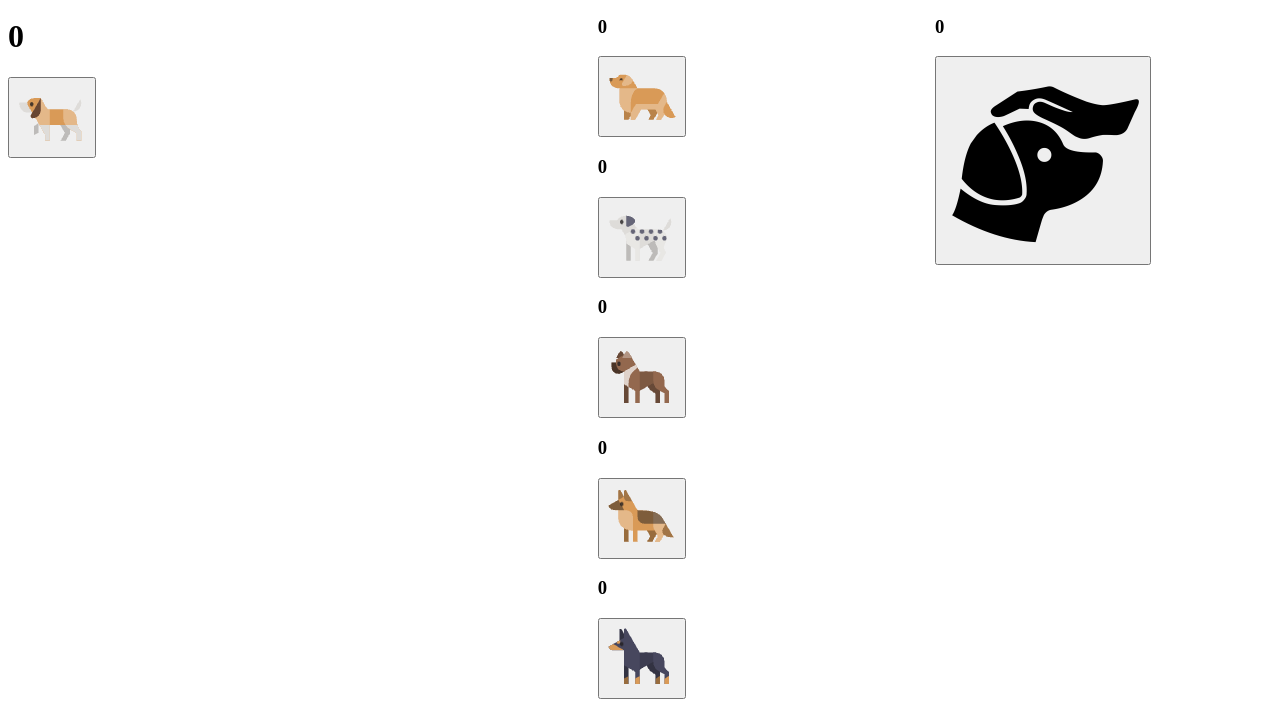
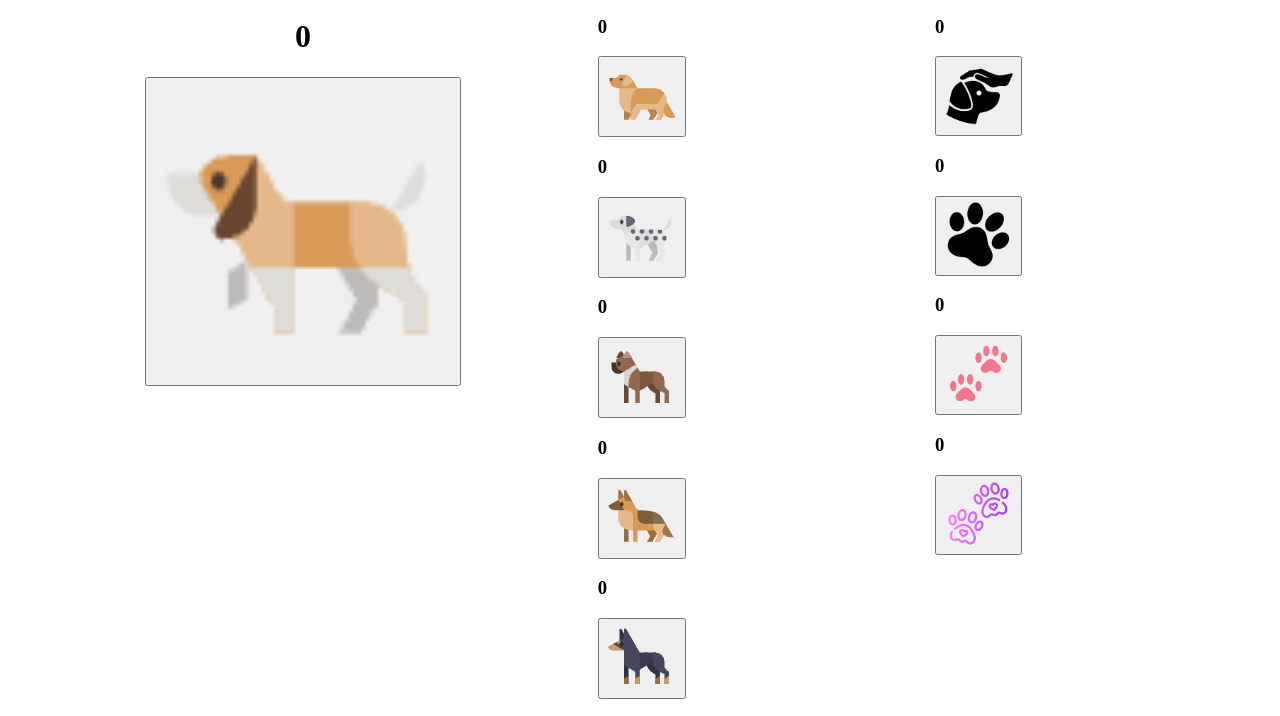
Before and after one commit to Tracey26/Pet-the-Puppy, a plain HTML site: page index.html in a window 1280 px wide. Shown: the part 100-816 px from the top of the page. Drawn offline with Linux system fonts and the light colour scheme.

Commit message:
Added Pupgrades

```diff
--- a/game.js
+++ b/game.js
@@ -6,3 +6,11 @@ let points = 0
                 pointsTracker.innerText = points + 'Pet Points'
 
             }
+
+function pupgrades () {
+
+function gameLoop(){
+    points=points + (0.2 * pets)
+    pointsTracker.innerText = points.toFixed(2) + 'Pet Points'
+}
+}
--- a/index.html
+++ b/index.html
@@ -22,17 +22,17 @@
             <h1>Pupgrades</h1>
         </div>
 
-        <div class="clicker">
+        <div class="clicker center">
             <h1 id="pointsTracker">0</h1>
             <button onclick="increasePoints()">
-            <img src="/images/dogs/scenthound_dog (1).png" alt="ScentHound Dog" id="scentdog">
+            <img src="/images/dogs/scenthound_dog (1).png" alt="ScentHound Dog" id="scentdog" height="300px">
 
             </button>
         </div>
 
         <script src="game.js"></script>
 
-        <div class="dogs">
+        <div class="dogs" >
             <h3 id="golden">0</h3>
             <button onclick="increasePoints()">
             <img src="/images/dogs/golden_retriever_dog.png" alt="Golden Retriever" id="goldendog">
@@ -62,9 +62,24 @@
        <div class="pupgrades">
         <h3 id="pats">0</h3>
             <button onclick="increasePoints()">
-            <img src="/images/dogs/icons/pats.png" alt="Golden Retriever" id="patting">
+            <img src="/images/dogs/icons/pats.png" alt="Petting Icon" id="patting" height="71">
+            </button>
 
+            <h3 id="Autoclick">0</h3>
+            <button onclick="increasePoints()">
+            <img src="/images/dogs/icons/pawprint.png" alt="Pawprint icon" id="paw" height="71">
             </button>
+
+            <h3 id="super">0</h3>
+            <button onclick="increasePoints()">
+            <img src="/images/dogs/icons/supercharge.png" alt="Supercharge icon" id="supercharge" height="71">
+            </button>
+
+            <h3 id="GC">0</h3>
+            <button onclick="increasePoints()">
+            <img src="/images/dogs/icons/gamechanger.png" alt="gamechanger icon" id="gamechange" height="71">
+            </button>
+
        </div>
 
     </div>
--- a/style.css
+++ b/style.css
@@ -32,3 +32,7 @@
 .dogs { grid-area: dogs; }
 
 .pupgrades { grid-area: pupgrades; }
+
+.center {
+  text-align: center;
+}
```
Also changed, not shown: images/dogs/icons/gamechanger.png (added).
